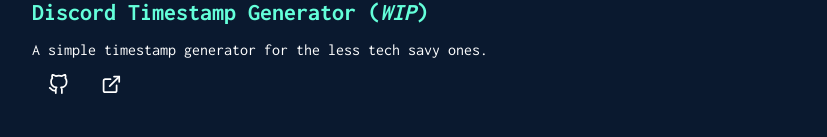
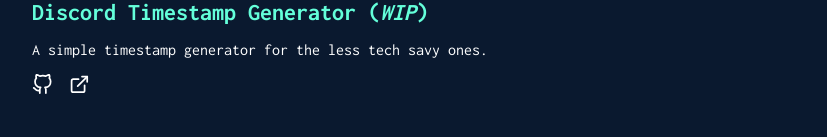
Before and after one commit to vo1x/website, a React (Create React App) app: page / in a window 1280 px wide. Shown: the part 663-800 px from the top of the page, without its empty margins (224-1051 px from the left). Built offline with nearby package versions, Linux system fonts and the light colour scheme.

Commit message:
too smart to fix the tree

```diff
--- a/src/components/home/Home.jsx
+++ b/src/components/home/Home.jsx
@@ -65,14 +65,17 @@
                   href="https://github.com/itstazdev/discord-timestamp-generator"
                   target="_blank"
                   rel="noopener noreferrer"
-                ></a>
-                <FiGithub className="redirect__icon" />
+                >
+                  <FiGithub className="redirect__icon" />
+                </a>
+
                 <a
                   href="https://discord-timestamp-generator-eight.vercel.app/"
                   target="_blank"
                   rel="noopener noreferrer"
-                ></a>
-                <FiExternalLink className="redirect__icon" />
+                >
+                  <FiExternalLink className="redirect__icon" />
+                </a>
               </div>
               {/*
               <span className="learn-more">
```
